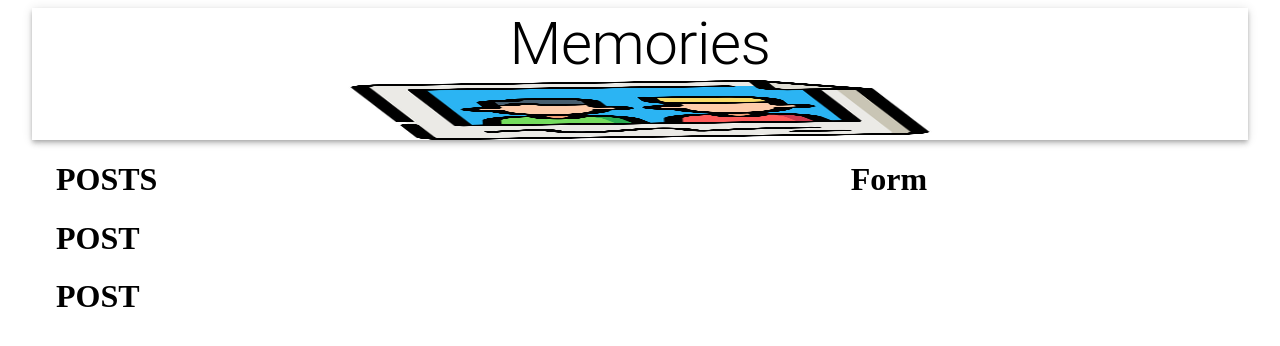
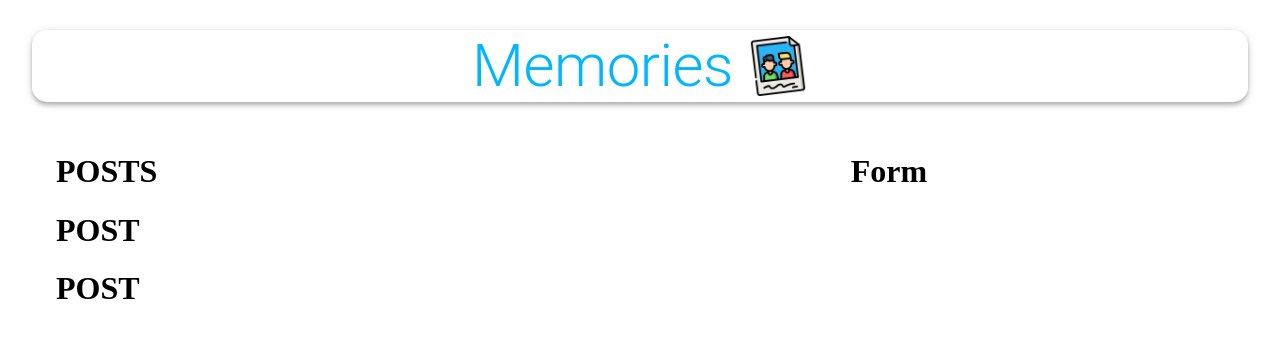
Before and after one commit to gdavisiv/SocialMediaApp_MERN-Stack, a React (Create React App) app in the folder client/: page / in a window 1280 px wide. Shown: the top 346 px of the page. Built offline with nearby package versions, Linux system fonts and the light colour scheme.

Commit message:
Adding Styling to Posts

```diff
--- a/client/src/App.js
+++ b/client/src/App.js
@@ -4,13 +4,16 @@
 import Posts from './components/Posts/Posts';
 import Form from './components/Form/Form';
 import memories from './images/memories.png';
+import useStyles from './styles';
 
 const App = () => {
+  const classes = useStyles();
+
   return (
     <Container maxwidth="lg">
-      <AppBar position="static" color="inherit">
-        <Typography variant="h2" align="center">Memories</Typography>
-        <img src={memories} alt="memories" height="60" />
+      <AppBar className = {classes.appBar} position="static" color="inherit">
+        <Typography className = {classes.heading} variant="h2" align="center">Memories</Typography>
+        <img className = {classes.image} src={memories} alt="memories" height="60" />
       </AppBar>
       <Grow in>
         <Container>
--- a/client/src/components/Form/Form.js
+++ b/client/src/components/Form/Form.js
@@ -1,8 +1,11 @@
 import React from 'react';
+import useStyles from './styles';
 
 
 const Form = () => {
-  return (
+const classes = useStyles();
+
+return (
     <h1>Form</h1>
   );
 };
--- a/client/src/components/Form/styles.js
+++ b/client/src/components/Form/styles.js
@@ -0,0 +1,24 @@
+import { makeStyles } from '@material-ui/core/styles';
+
+export default makeStyles((theme) => ({
+  root: {
+    '& .MuiTextField-root': {
+      margin: theme.spacing(1),
+    },
+  },
+  paper: {
+    padding: theme.spacing(2),
+  },
+  form: {
+    display: 'flex',
+    flexWrap: 'wrap',
+    justifyContent: 'center',
+  },
+  fileInput: {
+    width: '97%',
+    margin: '10px 0',
+  },
+  buttonSubmit: {
+    marginBottom: 10,
+  },
+}));
--- a/client/src/components/Posts/Post/Post.js
+++ b/client/src/components/Posts/Post/Post.js
@@ -1,6 +1,12 @@
 import React from 'react';
 
+import useStyles from './styles';
+
+
 const Post = () => {
+
+  const classes = useStyles();
+
   return (
     <h1>POST</h1>
   );
--- a/client/src/components/Posts/Post/styles.js
+++ b/client/src/components/Posts/Post/styles.js
@@ -0,0 +1,52 @@
+import { makeStyles } from '@material-ui/core/styles';
+
+export default makeStyles({
+  media: {
+    height: 0,
+    paddingTop: '56.25%',
+    backgroundColor: 'rgba(0, 0, 0, 0.5)',
+    backgroundBlendMode: 'darken',
+  },
+  border: {
+    border: 'solid',
+  },
+  fullHeightCard: {
+    height: '100%',
+  },
+  card: {
+    display: 'flex',
+    flexDirection: 'column',
+    justifyContent: 'space-between',
+    borderRadius: '15px',
+    height: '100%',
+    position: 'relative',
+  },
+  overlay: {
+    position: 'absolute',
+    top: '20px',
+    left: '20px',
+    color: 'white',
+  },
+  overlay2: {
+    position: 'absolute',
+    top: '20px',
+    right: '20px',
+    color: 'white',
+  },
+  grid: {
+    display: 'flex',
+  },
+  details: {
+    display: 'flex',
+    justifyContent: 'space-between',
+    margin: '20px',
+  },
+  title: {
+    padding: '0 16px',
+  },
+  cardActions: {
+    padding: '0 16px 8px 16px',
+    display: 'flex',
+    justifyContent: 'space-between',
+  },
+});
--- a/client/src/components/Posts/Posts.js
+++ b/client/src/components/Posts/Posts.js
@@ -1,7 +1,13 @@
 import React from 'react';
 import Post from './Post/Post';
 
+import useStyles from './styles';
+
+
 const Posts = () => {
+
+  const classes = useStyles();
+
   return (
     <>
         <h1>POSTS</h1>
--- a/client/src/components/Posts/styles.js
+++ b/client/src/components/Posts/styles.js
@@ -0,0 +1,14 @@
+import { makeStyles } from '@material-ui/core/styles';
+
+export default makeStyles((theme) => ({
+  mainContainer: {
+    display: 'flex',
+    alignItems: 'center',
+  },
+  smMargin: {
+    margin: theme.spacing(1),
+  },
+  actionDiv: {
+    textAlign: 'center',
+  },
+}));
--- /dev/null
+++ b/client/src/styles.js
@@ -0,0 +1,18 @@
+import { makeStyles } from '@material-ui/core/styles';
+
+export default makeStyles(() => ({
+  appBar: {
+    borderRadius: 15,
+    margin: '30px 0',
+    display: 'flex',
+    flexDirection: 'row',
+    justifyContent: 'center',
+    alignItems: 'center',
+  },
+  heading: {
+    color: 'rgba(0,183,255, 1)',
+  },
+  image: {
+    marginLeft: '15px',
+  },
+}));
```
Also changed, not shown: client/src/images/memories.png.
